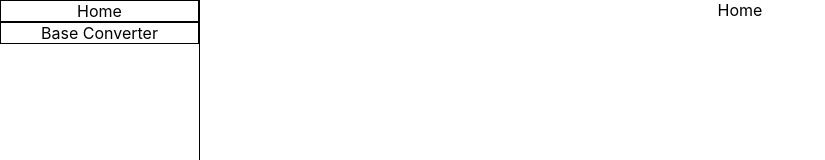
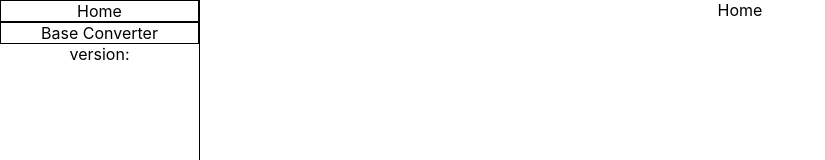
Before and after one commit to atobaum/dev-toolbox, a React (Create React App) app: page /baseconverter in a window 1280 px wide. Shown: the top 160 px of the page, without its empty margins (0-825 px from the left). Built offline with nearby package versions, Linux system fonts and the light colour scheme.

Commit message:
feat: Display version at the bottom of sidebar #9

```diff
--- a/package.json
+++ b/package.json
@@ -23,8 +23,8 @@
     "web-vitals": "^0.2.4"
   },
   "scripts": {
-    "start": "react-scripts start",
-    "build": "react-scripts build",
+    "start": "REACT_APP_VERSION=$npm_package_version react-scripts start",
+    "build": "REACT_APP_VERSION=$npm_package_version react-scripts build",
     "test": "react-scripts test",
     "eject": "react-scripts eject"
   },
--- a/src/template/Sidebar.tsx
+++ b/src/template/Sidebar.tsx
@@ -36,6 +36,7 @@ const Sidebar: React.FC<{ links: { name: string; to: string }[] }> = ({
           </li>
         ))}
       </ul>
+      <div>version: {process.env.REACT_APP_VERSION}</div>
     </SidebarBlock>
   );
 };
```
